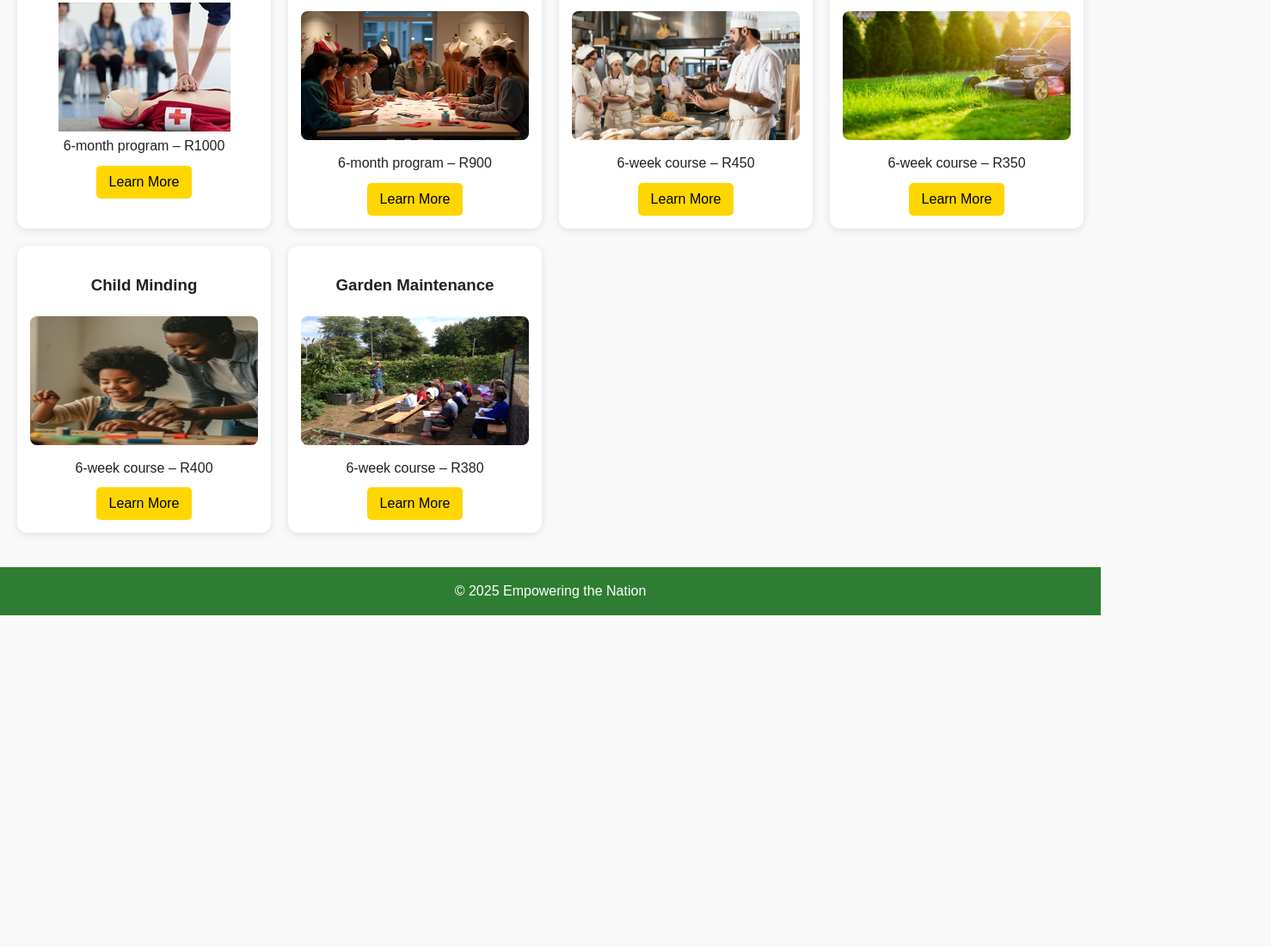
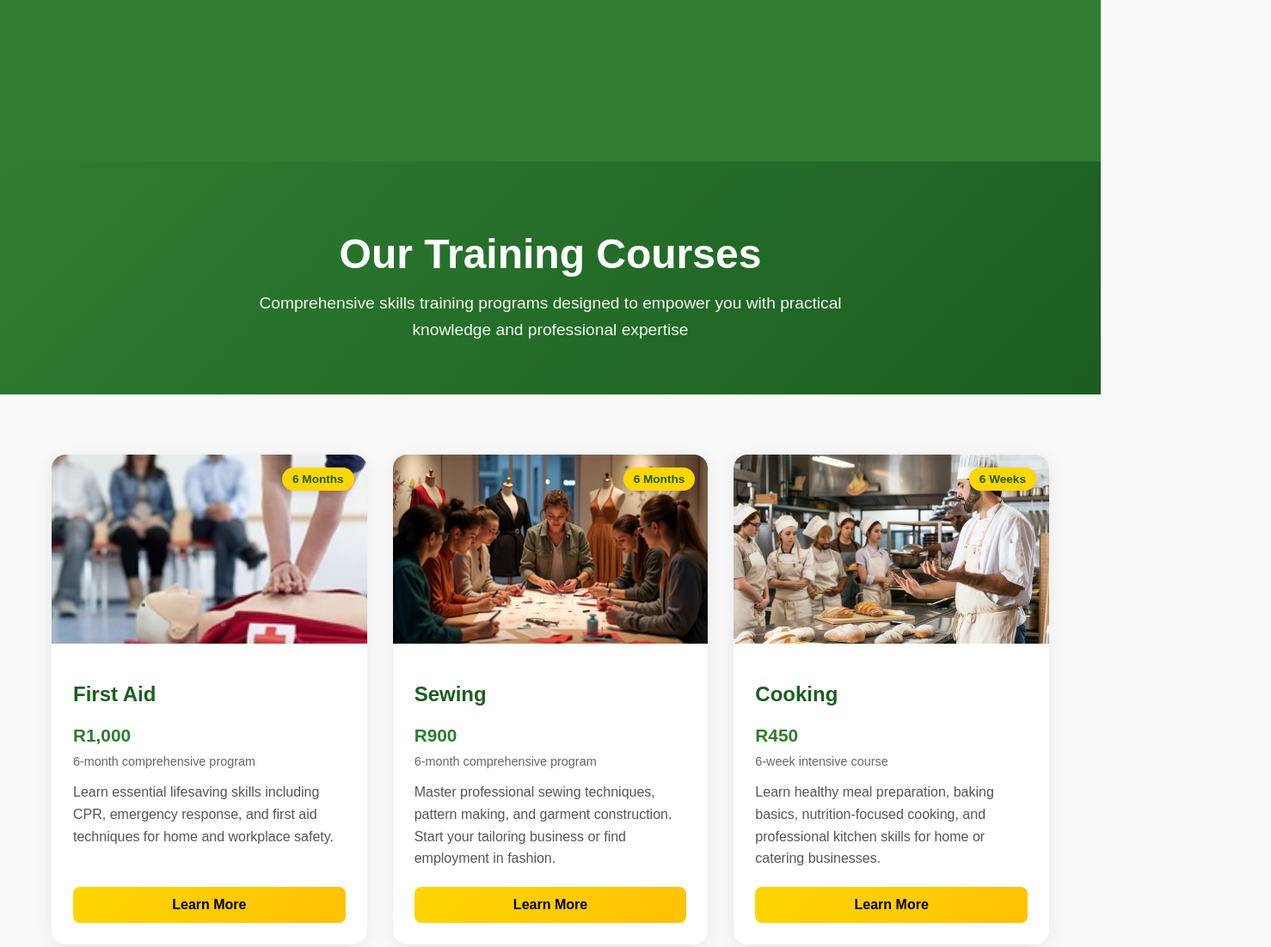
Before and after one commit to T3bogoM/Group22_XHAW, a plain HTML site: page courses.html in a window 1280 px wide. Shown: the part 388-1490 px from the top of the page at 86% size, 1478 px wide, since content can reach past the window. Before the commit the page ends 1104 px from the top, so only its background shows below. Drawn offline with Linux system fonts and the light colour scheme.

Commit message:
commit
this would be the final commit of the website

```diff
--- a/courses.html
+++ b/courses.html
@@ -6,17 +6,6 @@
   <title>Courses - Empowering the Nation</title>
   <meta name="description" content="Browse our comprehensive skills training courses including First Aid, Sewing, Cooking, Gardening, Child Minding, and Garden Maintenance. Affordable training programs for domestic workers and gardeners.">
   <meta name="keywords" content="first aid course, sewing training, cooking course, gardening training, child minding course, garden maintenance, skills courses, South Africa">
-
-  <!-- Open Graph / Facebook -->
-  <meta property="og:type" content="website">
-  <meta property="og:title" content="Training Courses - Empowering the Nation">
-  <meta property="og:description" content="Browse our comprehensive skills training courses for domestic workers and gardeners.">
-
-  <!-- Twitter -->
-  <meta property="twitter:card" content="summary">
-  <meta property="twitter:title" content="Training Courses - Empowering the Nation">
-  <meta property="twitter:description" content="Comprehensive skills training courses available.">
-
   <link rel="stylesheet" href="style.css">
 </head>
 <body>
@@ -26,8 +15,7 @@
         <a href="index.html">
           <img src="_images/Empowering the nation LOGO 7.png"
      alt="Empowering the Nation Logo"
-     class="logo-img"
-     style="height: 200px; width: auto;">
+     class="logo-img">
         </a>
       </div>
     <ul class="nav-links" id="navLinks">
@@ -44,44 +32,97 @@
   </nav>
 </header>
 
-<section>
-  <h2>Our Courses</h2>
+<!-- Courses Hero Section -->
+<section class="courses-hero">
+  <h1>Our Training Courses</h1>
+  <p>Comprehensive skills training programs designed to empower you with practical knowledge and professional expertise</p>
+</section>
+
+<!-- Courses Grid -->
+<section class="courses-container">
   <div class="courses">
     <div class="course">
-      <h3>First Aid</h3>
-      <img src="_images/Learn How To Give First Aid and Basic Life Support.jpeg">
-      <p>6-month program – R1000</p>
+      <div class="course-image-wrapper">
+        <img src="_images/Learn How To Give First Aid and Basic Life Support.jpeg" alt="First Aid Course" class="course-img">
+        <span class="course-badge">6 Months</span>
+      </div>
+      <div class="course-content">
+        <h3> First Aid</h3>
+        <div class="course-price">R1,000</div>
+        <div class="course-duration"> 6-month comprehensive program</div>
+        <p class="course-description">Learn essential lifesaving skills including CPR, emergency response, and first aid techniques for home and workplace safety.</p>
         <a href="firstaid.html" class="btn">Learn More</a>
       </div>
+    </div>
+
     <div class="course">
-      <h3>Sewing</h3>
-      <img src="_images/Teaching girls working with sewing machine at sewing classes by ai.jpeg" alt="Sewing" class="course-img">
-      <p>6-month program – R900</p>
+      <div class="course-image-wrapper">
+        <img src="_images/Teaching girls working with sewing machine at sewing classes by ai.jpeg" alt="Sewing Course" class="course-img">
+        <span class="course-badge">6 Months</span>
+      </div>
+      <div class="course-content">
+        <h3> Sewing</h3>
+        <div class="course-price">R900</div>
+        <div class="course-duration"> 6-month comprehensive program</div>
+        <p class="course-description">Master professional sewing techniques, pattern making, and garment construction. Start your tailoring business or find employment in fashion.</p>
         <a href="sewing.html" class="btn">Learn More</a>
       </div>
+    </div>
+
     <div class="course">
-      <h3>Cooking</h3>
-      <img src="_images/Chef Training Students.jpeg" alt="Cooking" class="course-img">
-      <p>6-week course – R450</p>
+      <div class="course-image-wrapper">
+        <img src="_images/Chef Training Students.jpeg" alt="Cooking Course" class="course-img">
+        <span class="course-badge">6 Weeks</span>
+      </div>
+      <div class="course-content">
+        <h3> Cooking</h3>
+        <div class="course-price">R450</div>
+        <div class="course-duration"> 6-week intensive course</div>
+        <p class="course-description">Learn healthy meal preparation, baking basics, nutrition-focused cooking, and professional kitchen skills for home or catering businesses.</p>
         <a href="cooking.html" class="btn">Learn More</a>
       </div>
+    </div>
+
     <div class="course">
-      <h3>Gardening</h3>
-      <img src="_images/Natural Lawn Care for Western WA.jpeg" alt="Gardening" class="course-img">
-      <p>6-week course – R350</p>
+      <div class="course-image-wrapper">
+        <img src="_images/Natural Lawn Care for Western WA.jpeg" alt="Gardening Course" class="course-img">
+        <span class="course-badge">6 Weeks</span>
+      </div>
+      <div class="course-content">
+        <h3> Gardening</h3>
+        <div class="course-price">R350</div>
+        <div class="course-duration"> 6-week practical course</div>
+        <p class="course-description">Gain essential gardening skills including soil care, planting techniques, seasonal planning, and sustainable garden management.</p>
         <a href="gardening.html" class="btn">Learn More</a>
       </div>
+    </div>
+
     <div class="course">
-      <h3>Child Minding</h3>
-      <img src="_images/Bubbly Tots Learning Center.jpeg" alt="Child Minding" class="course-img">
-      <p>6-week course – R400</p>
+      <div class="course-image-wrapper">
+        <img src="_images/Bubbly Tots Learning Center.jpeg" alt="Child Minding Course" class="course-img">
+        <span class="course-badge">6 Weeks</span>
+      </div>
+      <div class="course-content">
+        <h3> Child Minding</h3>
+        <div class="course-price">R400</div>
+        <div class="course-duration"> 6-week comprehensive course</div>
+        <p class="course-description">Learn child safety, first aid for children, play-based learning, and effective care techniques for infants and toddlers.</p>
         <a href="childminding.html" class="btn">Learn More</a>
       </div>
+    </div>
+
     <div class="course">
-      <h3>Garden Maintenance</h3>
-      <img src="_images/Classroom Success Story_ School Garden Grows Important Lessons for Students.jpeg" alt="Garden Maintenance" class="course-img">
-      <p>6-week course – R380</p>
+      <div class="course-image-wrapper">
+        <img src="_images/Classroom Success Story_ School Garden Grows Important Lessons for Students.jpeg" alt="Garden Maintenance Course" class="course-img">
+        <span class="course-badge">6 Weeks</span>
+      </div>
+      <div class="course-content">
+        <h3> Garden Maintenance</h3>
+        <div class="course-price">R380</div>
+        <div class="course-duration"> 6-week professional course</div>
+        <p class="course-description">Learn pruning, pest control, lawn care, composting, and sustainable garden maintenance techniques for professional employment.</p>
         <a href="gardeningmaintainance.html" class="btn">Learn More</a>
+      </div>
     </div>
   </div>
 </section>
--- a/style.css
+++ b/style.css
@@ -185,38 +185,152 @@ select:hover {
   transform: translateY(-8px);
 }
 
-/* === Courses Grid === */
+/* === Courses Grid - New Modern Layout === */
+.courses-hero {
+  background: linear-gradient(135deg, #2E7D32 0%, #1B5E20 100%);
+  color: white;
+  padding: 60px 20px;
+  text-align: center;
+  margin-bottom: 50px;
+}
+
+.courses-hero h1 {
+  font-size: 3rem;
+  margin-bottom: 15px;
+  font-weight: 700;
+  color: white;
+}
+
+.courses-hero p {
+  font-size: 1.2rem;
+  opacity: 0.95;
+  max-width: 700px;
+  margin: 0 auto;
+  color: white;
+}
+
+.courses-container {
+  max-width: 1200px;
+  margin: 0 auto;
+  padding: 0 20px 60px;
+}
+
 .courses {
   display: grid;
-  grid-template-columns: repeat(auto-fit, minmax(250px, 1fr));
-  gap: 20px;
-  padding: 20px;
+  grid-template-columns: repeat(auto-fit, minmax(320px, 1fr));
+  gap: 30px;
+  padding: 20px 0;
 }
 
 .course {
   background: white;
-  padding: 15px;
-  border-radius: 12px;
-  text-align: center;
-  box-shadow: 0px 2px 10px rgba(0,0,0,0.1);
-  transition: transform 0.3s;
+  border-radius: 16px;
+  overflow: hidden;
+  box-shadow: 0 4px 20px rgba(0,0,0,0.08);
+  transition: all 0.4s cubic-bezier(0.175, 0.885, 0.32, 1.275);
+  display: flex;
+  flex-direction: column;
+  position: relative;
 }
 
 .course:hover {
-  transform: translateY(-8px);
+  transform: translateY(-12px);
+  box-shadow: 0 12px 40px rgba(46,125,50,0.2);
+}
+
+.course-image-wrapper {
+  position: relative;
+  width: 100%;
+  height: 220px;
+  overflow: hidden;
+  background: linear-gradient(135deg, #f5f5f5 0%, #e0e0e0 100%);
+}
+
+.course-image-wrapper img {
+  width: 100%;
+  height: 100%;
+  object-fit: cover;
+  transition: transform 0.5s ease;
+}
+
+.course:hover .course-image-wrapper img {
+  transform: scale(1.1);
+}
+
+.course-badge {
+  position: absolute;
+  top: 15px;
+  right: 15px;
+  background: #FFD600;
+  color: #1B5E20;
+  padding: 6px 12px;
+  border-radius: 20px;
+  font-size: 0.85rem;
+  font-weight: 600;
+  box-shadow: 0 2px 8px rgba(0,0,0,0.15);
+}
+
+.course-content {
+  padding: 25px;
+  flex-grow: 1;
+  display: flex;
+  flex-direction: column;
+}
+
+.course h3 {
+  font-size: 1.5rem;
+  color: #1B5E20;
+  margin-bottom: 12px;
+  font-weight: 600;
+}
+
+.course-price {
+  font-size: 1.3rem;
+  color: #2E7D32;
+  font-weight: 700;
+  margin: 10px 0;
+}
+
+.course-duration {
+  color: #666;
+  font-size: 0.9rem;
+  margin-bottom: 15px;
+  display: flex;
+  align-items: center;
+  gap: 5px;
+}
+
+.course-description {
+  color: #555;
+  margin-bottom: 20px;
+  flex-grow: 1;
+  line-height: 1.6;
+}
+
+.course .btn {
+  width: 100%;
+  text-align: center;
+  margin-top: auto;
+  padding: 12px 20px;
+  font-weight: 600;
+  border-radius: 8px;
+  background: linear-gradient(135deg, #FFD600 0%, #FFC107 100%);
+  transition: all 0.3s ease;
+}
+
+.course .btn:hover {
+  background: linear-gradient(135deg, #FFC107 0%, #FFA000 100%);
+  transform: scale(1.02);
+  box-shadow: 0 4px 15px rgba(255,214,0,0.4);
 }
 
 .course-img {
   width: 100%;
-  height: 150px;
-  border-radius: 8px;
-  margin: 10px 0;
-  transition: transform 0.4s ease;
+  height: 220px;
+  object-fit: cover;
 }
 
-.course:hover .course-img {
-  transform: scale(1.05);
-}
+
 
 /* === Testimonials === */
 .testimonials {
@@ -458,3 +572,14 @@ h1, h2, h3, h4, h5, h6 {
   width: 100%;
   border-radius: 8px;
 }
+
+.scroll-animate {
+  opacity: 0;
+  transform: translateY(40px);
+  transition: all 0.8s ease;
+}
+
+.scroll-animate.visible {
+  opacity: 1;
+  transform: translateY(0);
+}
```
Also changed, not shown: childminding.html (+1 -1 lines), cooking.html (+1 -1 lines), firstaid.html (+1 -1 lines), gardening.html (+1 -1 lines), gardeningmaintainance.html (+1 -1 lines), sewing.html (+1 -1 lines), script.js (line endings or trailing spaces). Lines whose indentation alone changed are shown as unchanged.
